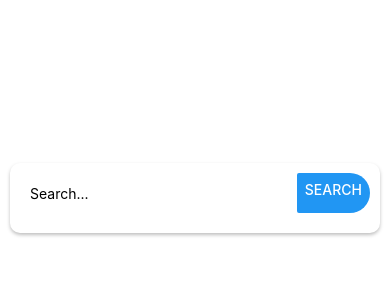
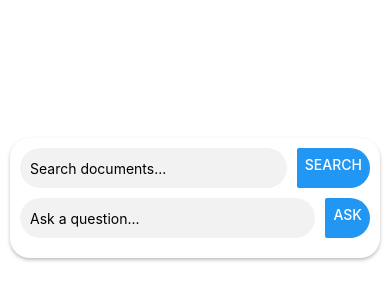
Before and after one commit to danfred360/what_did_i_sign_up_for, a React Native app in the folder app/: screen / in a window 390 px wide. Shown: the part 224-524 px from the top of the page. Built offline with nearby package versions, Linux system fonts and the light colour scheme.

Commit message:
working question bar

```diff
--- a/app/App.js
+++ b/app/App.js
@@ -2,6 +2,10 @@ import React, { useState } from 'react';
 import { StyleSheet, Text, SafeAreaView, ScrollView, TextInput, Button, ActivityIndicator, View, Platform, Dimensions } from 'react-native';
 
 function SearchResults({ results }) {
+  if (!results || !results.results) {
+    return null;
+  }
+
   return (
     <ScrollView style={styles.resultsContainer}>
       <Text style={styles.title}>Search Results:</Text>
@@ -18,6 +22,15 @@ function SearchResults({ results }) {
   );
 }
 
+function Answer({ answer }) {
+  return (
+    <View style={styles.resultsContainer}>
+      <Text style={styles.title}>Answer:</Text>
+      <Text style={styles.content}>{answer}</Text>
+    </View>
+  );
+}
+
 const parentStyles = StyleSheet.create({
   parentContainer: {
     flex: 1,
@@ -30,7 +43,7 @@ const parentStyles = StyleSheet.create({
 const styles = StyleSheet.create({
   container: {
     backgroundColor: '#fff',
-    borderRadius: 10,
+    borderRadius: 20,
     padding: 10,
     shadowColor: '#000',
     shadowOffset: {
@@ -63,6 +76,17 @@ const styles = StyleSheet.create({
     paddingHorizontal: 10,
     borderRadius: 20,
     marginRight: 10,
+    backgroundColor: '#f2f2f2',
+    ...Platform.select({
+      ios: {
+        borderWidth: 1,
+        borderColor: 'gray',
+      },
+      android: {
+        borderColor: 'gray',
+        borderWidth: 1,
+      },
+    }),
   },
   searchButton: {
     borderRadius: 20,
@@ -70,7 +94,7 @@ const styles = StyleSheet.create({
   },
   resultsContainer: {
     backgroundColor: '#f2f2f2',
-    borderRadius: 10,
+    borderRadius: 20,
     padding: 10,
     margin: 10,
     shadowColor: '#000',
@@ -116,22 +140,40 @@ const styles = StyleSheet.create({
 });
 
 export default function App() {
-  const [searchTerm, setSearchTerm] = useState('');
-  const [searchResults, setSearchResults] = useState(null);
-  const [isLoading, setIsLoading] = useState(false);
+  const [documentSearchTerm, setDocumentSearchTerm] = useState('');
+  const [documentSearchResults, setDocumentSearchResults] = useState(null);
+  const [documentIsLoading, setDocumentIsLoading] = useState(false);
+  const [questionSearchTerm, setQuestionSearchTerm] = useState('');
+  const [questionSearchResults, setQuestionSearchResults] = useState(null);
+  const [questionIsLoading, setQuestionIsLoading] = useState(false);
+  const [isFocused, setIsFocused] = useState(false);
 
-  const handleSearch = async () => {
-    setIsLoading(true);
+  const handleDocumentSearch = async () => {
+    setDocumentIsLoading(true);
     try {
-      const encoded_query = encodeURIComponent(searchTerm);
+      const encoded_query = encodeURIComponent(documentSearchTerm);
       const num_results = 5;
       const response = await fetch(`http://localhost:8000/search?query=${encoded_query}&num_results=${num_results}`);
       const data = await response.json();
-      setSearchResults(data);
+      setDocumentSearchResults(data);
     } catch (error) {
-      setSearchResults(`Error: ${error}`);
+      setDocumentSearchResults(`Error: ${error}`);
     }
-    setIsLoading(false);
+    setDocumentIsLoading(false);
+  };
+
+  const handleQuestionSearch = async () => {
+    setQuestionIsLoading(true);
+    try {
+      const encoded_query = encodeURIComponent(questionSearchTerm);
+      const num_results = 5;
+      const response = await fetch(`http://localhost:8000/question?question=${encoded_query}&num_results=${num_results}`);
+      const data = await response.json();
+      setQuestionSearchResults(data);
+    } catch (error) {
+      setQuestionSearchResults(`Error: ${error}`);
+    }
+    setQuestionIsLoading(false);
   };
 
   const windowWidth = Dimensions.get('window').width;
@@ -143,14 +185,46 @@ export default function App() {
         <View style={[styles.searchContainer, { width: searchBarWidth }]}>
           <TextInput
             style={styles.searchBar}
-            placeholder="Search..."
-            value={searchTerm}
-            onChangeText={(text) => setSearchTerm(text)}
+            placeholder="Search documents..."
+            value={documentSearchTerm}
+            onChangeText={(text) => setDocumentSearchTerm(text)}
+            onFocus={() => setIsFocused(true)}
+            onBlur={() => setIsFocused(false)}
           />
-          <Button title="Search" onPress={handleSearch} style={styles.searchButton} />
+          <Button title="Search" onPress={handleDocumentSearch} style={styles.searchButton} />
         </View>
-        {isLoading && <ActivityIndicator style={styles.loading} />}
-        {searchResults && <SearchResults results={searchResults} />}
+        {documentIsLoading && <ActivityIndicator style={styles.loading} />}
+        <SearchResults results={documentSearchResults} />
+        <View style={[styles.searchContainer, { width: searchBarWidth }]}>
+          <TextInput
+            style={styles.searchBar}
+            placeholder="Ask a question..."
+            value={questionSearchTerm}
+            onChangeText={(text) => setQuestionSearchTerm(text)}
+            onFocus={() => setIsFocused(true)}
+            onBlur={() => setIsFocused(false)}
+          />
+          <Button title="Ask" onPress={handleQuestionSearch} style={styles.searchButton} />
+        </View>
+        {questionIsLoading && <ActivityIndicator style={styles.loading} />}
+        {questionSearchResults && questionSearchResults.answer ? (
+          <Answer answer={questionSearchResults.answer} />
+        ) : (
+          questionSearchResults && questionSearchResults.results && (
+            <View style={styles.resultsContainer}>
+              <Text style={styles.title}>Search Results:</Text>
+              <Text style={styles.count}>Count: {questionSearchResults.count}</Text>
+              {questionSearchResults.results.map((result) => (
+                <View key={result.id} style={styles.result}>
+                  <Text>ID: {result.id}</Text>
+                  <Text>Document ID: {result.document_id}</Text>
+                  <Text style={styles.content}>Content: {result.content}</Text>
+                  <Text>Created At: {result.created_at}</Text>
+                </View>
+              ))}
+            </View>
+          )
+        )}
       </View>
     </SafeAreaView>
   );
```
